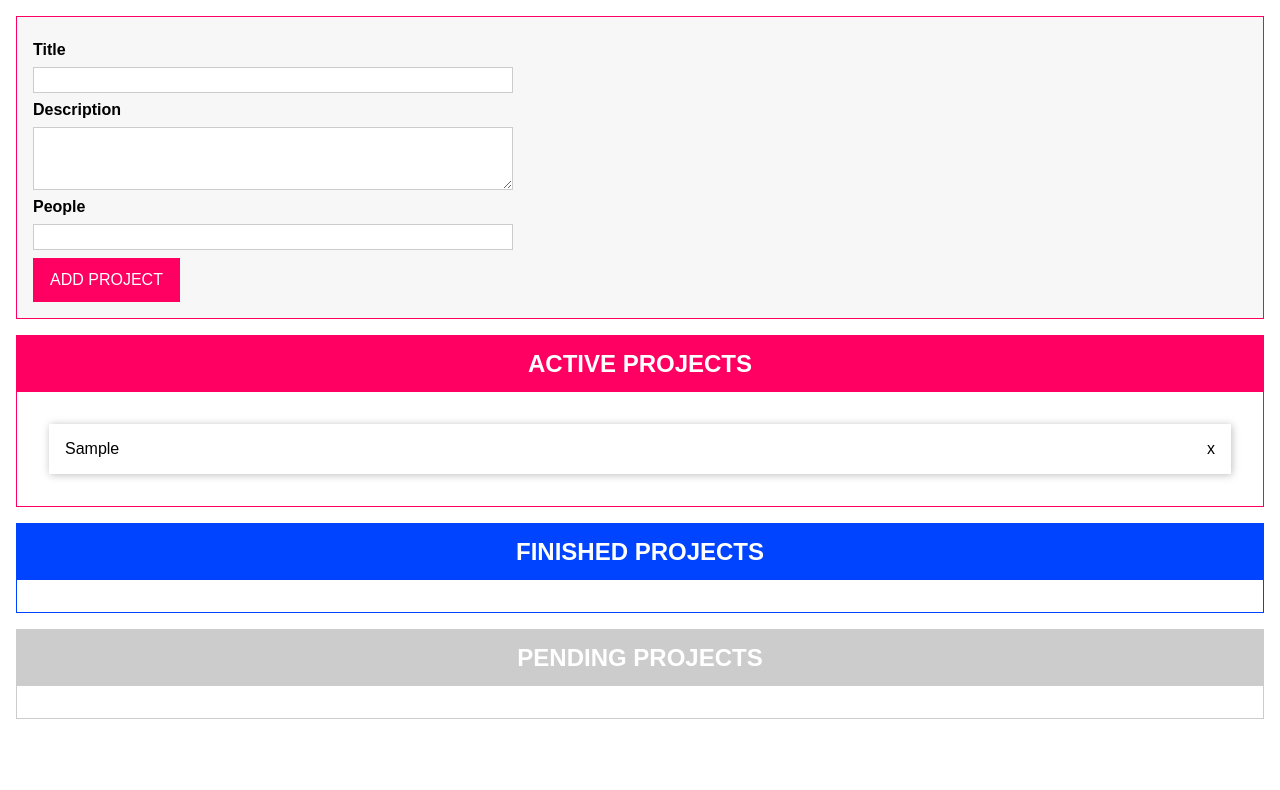
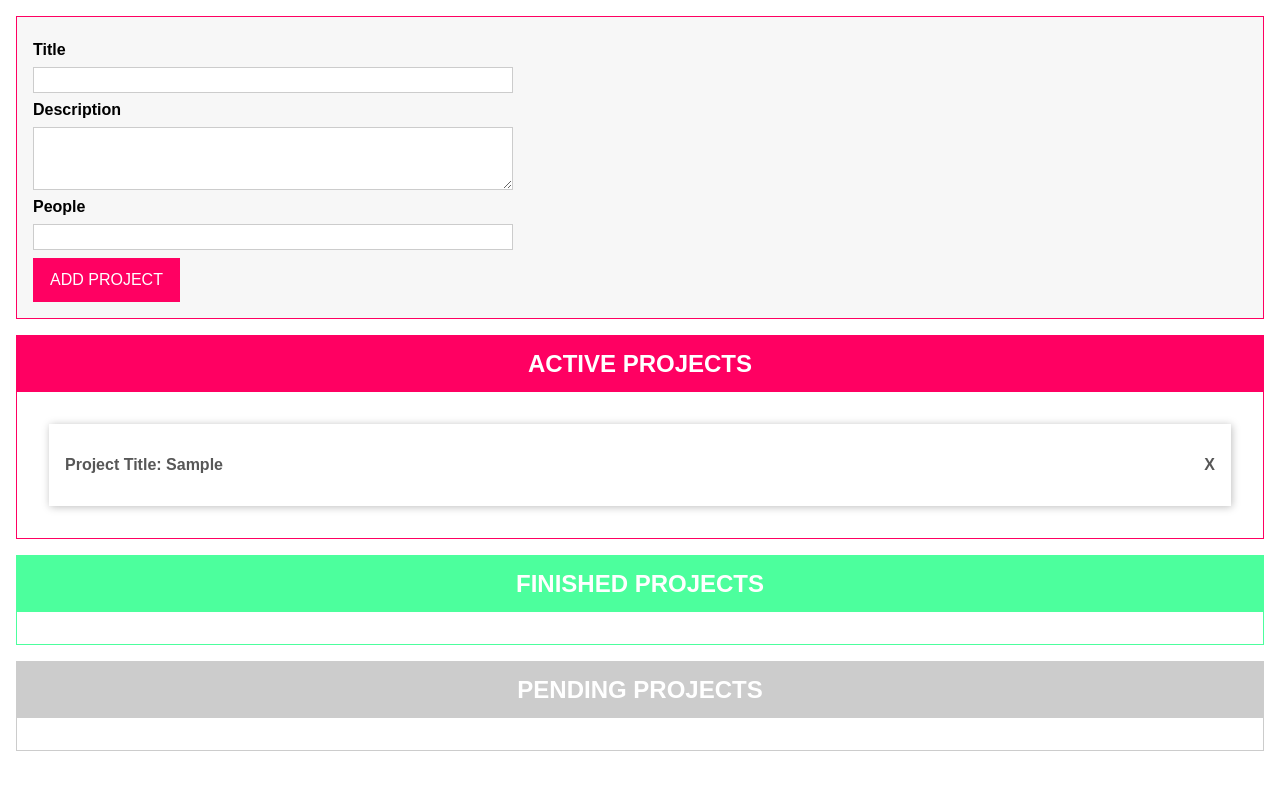
Before and after one commit to asolyma/Drag-Drop-TS, a website built with Parcel: page src/index.html in a window 1280 px wide. Both pictures are taken after typing "Sample", "Sample", "5" into the empty fields and a click on the button "ADD PROJECT". Built offline with nearby package versions, Linux system fonts and the light colour scheme.

Commit message:
rendering and filtering completed

```diff
--- a/src/Project.ts
+++ b/src/Project.ts
@@ -1,34 +1,38 @@
-import { bindThis } from "./bindThis";
-import { ProjectList } from "./ProjectList";
-import { Store } from "./Store";
-import { IuserInput } from "./UserInput";
+import { AddedProject, IuserInput } from "./Types";
 
-export class Project {
-  private Template: HTMLTemplateElement;
-  private element: HTMLElement;
-  private Fragment: DocumentFragment;
+export class Project implements AddedProject {
+  title: string;
+  description: string;
+  people: number | undefined;
+  status: "active" | "finished" | "pending";
+  id: string;
+  Template: HTMLTemplateElement;
+  element: HTMLLIElement;
+  constructor(project: AddedProject) {
+    this.title = project.title;
+    this.description = project.description;
+    this.people = project.people;
+    this.status = project.status;
+    this.id = project.id;
 
-  constructor(project: IuserInput) {
     this.Template = <HTMLTemplateElement>(
-      document.getElementById("single-project")
+      document.getElementById("single-project")?.cloneNode(true)
     );
-    this.Fragment = <DocumentFragment>this.Template.content.cloneNode(true);
-    this.element = <HTMLElement>this.Fragment.querySelector("li");
+    this.element = <HTMLLIElement>this.Template.content.querySelector("li");
     this.element.innerHTML = `${project.title} <span class ="close">x</span>`;
     this.element.id = project.title;
   }
-  @bindThis
-  deleteProject(): void {
-    // return this.element.id;
-    Store.getInstacne().removeProject(this.element.id);
-    ProjectList.attachProject();
-  }
+  // @bindThis
+  // deleteProject(): void {
+  //   // return this.element.id;
+  //   Store.getInstacne().removeProject(this.element.id);
+  //   ProjectList.attachProject();
+  // }
 
-  getProj(): DocumentFragment {
-    this.Fragment.querySelector(".close")?.addEventListener(
-      "click",
-      this.deleteProject
-    );
-    return this.Fragment;
+  getProj(): HTMLLIElement {
+    this.element
+      .querySelector(".close")
+      ?.addEventListener("click", () => console.log("should close"));
+    return this.element;
   }
 }
--- a/src/ProjectList.ts
+++ b/src/ProjectList.ts
@@ -1,28 +1,51 @@
-import { Store } from "./Store";
-import { IuserInput } from "./UserInput";
+// import { Store } from "./Store";
+// import { IuserInput } from "./UserInput";
+// import { Project } from "./Project";
+
 import { Project } from "./Project";
+import { State } from "./State";
 
 export class ProjectList {
   private Template: HTMLTemplateElement;
   private root: HTMLDivElement;
   private static element: HTMLElement;
   private type: "active" | "finished" | "pending";
-  // private projects:IuserInput
+  assignedProjects: Project[];
 
   constructor(type: "active" | "finished" | "pending") {
     this.type = type;
+    this.assignedProjects = [];
     this.Template = <HTMLTemplateElement>(
-      document.getElementById("project-list")
+      document.getElementById("project-list")?.cloneNode(true)
     );
-    const Fragment = <DocumentFragment>this.Template.content.cloneNode(true);
-    ProjectList.element = <HTMLElement>Fragment.querySelector("section");
+    ProjectList.element = <HTMLElement>(
+      this.Template.content.querySelector("section")
+    );
     this.root = <HTMLDivElement>document.getElementById("app");
-    ProjectList.element.id = `${type}-projects`;
+    ProjectList.element.id = `${this.type}-projects`;
+    State.getInstance().addListener((projects) => {
+      const relevantProject = projects.filter((proj) => {
+        if (type == "active") {
+          return proj.status == "active";
+        } else if (type == "finished") {
+          return proj.status == "finished";
+        } else {
+          return proj.status == "pending";
+        }
+      });
+      this.assignedProjects = relevantProject;
+      this.renderProjects();
+    });
+    this.attatch();
     this.render();
   }
-  render(): void {
+
+  private attatch() {
+    this.root.append(ProjectList.element);
+  }
+
+  private render(): void {
     if (ProjectList.element) {
-      this.root.appendChild(ProjectList.element);
       const projUl = ProjectList.element.querySelector("ul");
       const projHeader = ProjectList.element.querySelector("h2");
       if (projUl) {
@@ -35,17 +58,30 @@ export class ProjectList {
       }
     }
   }
-  static attachProject(): void {
-    const target: HTMLUListElement = <HTMLUListElement>(
-      document.getElementById("active-project-list")
+
+  renderProjects() {
+    const ul: HTMLUListElement = <HTMLUListElement>(
+      document.getElementById(`${this.type}-project-list`)
     );
-    target.innerHTML = "";
-    Store.getInstacne().projects.map((proj: IuserInput) => {
-      const component = new Project(proj).getProj();
-      target.appendChild(component); //new Project(proj).getProj());
+    ul.innerHTML = "";
+    this.assignedProjects.map((prj) => {
+      const li = document.createElement("li");
+      li.innerHTML = `<h3>Project Title: ${prj.title} <span class='close'>X</span></h3> `;
+      ul.append(li);
     });
+    ul.append();
   }
-  static detachProject(title: string): void {
-    Store.getInstacne().removeProject(title);
-  }
+  // static attachProject(): void {
+  //   const target: HTMLUListElement = <HTMLUListElement>(
+  //     document.getElementById("active-project-list")
+  //   );
+  //   target.innerHTML = "";
+  //   Store.getInstacne().projects.map((proj: IuserInput) => {
+  //     const component = new Project(proj).getProj();
+  //     target.appendChild(component); //new Project(proj).getProj());
+  //   });
+  // }
+  // static detachProject(title: string): void {
+  //   Store.getInstacne().removeProject(title);
+  // }
 }
--- /dev/null
+++ b/src/State.ts
@@ -0,0 +1,41 @@
+import { AddedProject, IuserInput } from "./Types";
+import { v4 } from "uuid";
+import { Project } from "./Project";
+
+export class State {
+  private _projects: Project[] = [];
+  public get projects(): Project[] {
+    return this._projects;
+  }
+  public set projects(value: Project[]) {
+    this._projects = value;
+  }
+  private static instance: State;
+
+  static getInstance(): State {
+    if (this.instance) {
+      return this.instance;
+    } else {
+      this.instance = new State();
+      return this.instance;
+    }
+  }
+  private listeners: any[] = [];
+
+  addListener(listener: (arg: Project[]) => void): void {
+    this.listeners.push(listener);
+  }
+  addProject(proj: IuserInput): void {
+    const project: AddedProject = {
+      ...proj,
+      id: `${v4()}`,
+      status: "active",
+    };
+    const addedProject = new Project(project);
+
+    this.projects.push(addedProject);
+    for (const listener of this.listeners) {
+      listener(this.projects.slice());
+    }
+  }
+}
--- a/src/Store.ts
+++ /dev/null
@@ -1,40 +0,0 @@
-import { IuserInput } from "./UserInput";
-import { v4 as uuidv4 } from "uuid";
-export class Store {
-  private _projects: IuserInput[] = [];
-
-  public get projects(): IuserInput[] {
-    return this._projects;
-  }
-
-  public set projects(value: IuserInput[]) {
-    this._projects = value;
-  }
-
-  private static instance: Store;
-
-  addProject(project: IuserInput): void {
-    const addedProject = {
-      id: uuidv4(),
-      ...project,
-    };
-    this.projects.push(addedProject);
-  }
-  removeProject(title: string): void {
-    const filtered: IuserInput[] = this._projects.filter((e) => {
-      return e.title !== title;
-    });
-    this.projects = filtered;
-  }
-
-  //private constructor() {}
-  //implement a singlton constructor
-  static getInstacne(): Store {
-    if (this.instance) {
-      return this.instance;
-    } else {
-      this.instance = new Store();
-      return this.instance;
-    }
-  }
-}
--- /dev/null
+++ b/src/Types.ts
@@ -0,0 +1,12 @@
+export interface AddedProject {
+  title: string;
+  description: string;
+  people: number | undefined;
+  status: "active" | "finished" | "pending";
+  id: string;
+}
+export interface IuserInput {
+  title: string;
+  description: string;
+  people: number | undefined;
+}
--- a/src/UserInput.ts
+++ b/src/UserInput.ts
@@ -1,13 +1,8 @@
 import { bindThis } from "./bindThis";
 import { schema } from "./app";
-import { Store } from "./Store";
-import { ProjectList } from "./ProjectList";
-const state = Store.getInstacne();
-export interface IuserInput {
-  title: string;
-  description: string;
-  people: string | undefined;
-}
+import { IuserInput } from "./Types";
+import { State } from "./State";
+// import { ProjectList } from "./ProjectList";
 
 export class UserInput {
   private Template: HTMLTemplateElement;
@@ -46,7 +41,7 @@ export class UserInput {
     this.userinput.description = (<HTMLInputElement>(
       document.getElementById("description")
     )).value;
-    this.userinput.people = (<HTMLInputElement>(
+    this.userinput.people = +(<HTMLInputElement>(
       document.getElementById("people")
     )).value;
     const result:
@@ -54,8 +49,9 @@ export class UserInput {
       | { ErrorMessage: string; label: string | undefined } =
       await this.validate();
     if ("title" in result) {
-      state.addProject(result);
-      ProjectList.attachProject();
+      State.getInstance().addProject(result);
+      console.log(State.getInstance().projects);
+      // ProjectList.attachProject();
     } else {
       console.error(result.ErrorMessage);
     }
--- a/style.css
+++ b/style.css
@@ -69,11 +69,11 @@ button:active {
 }
 
 #finished-projects {
-  border-color: #0044ff;
+  border-color: #00ff74b3;
 }
 
 #finished-projects header {
-  background: #0044ff;
+  background: #00ff74b3;
 }
 
 #pending-projects {
@@ -101,7 +101,7 @@ button:active {
 }
 
 .projects li h2 {
-  color: #ff0062;
+  color: #ff0062a8;
   margin: 0.5rem 0;
 }
 
```
